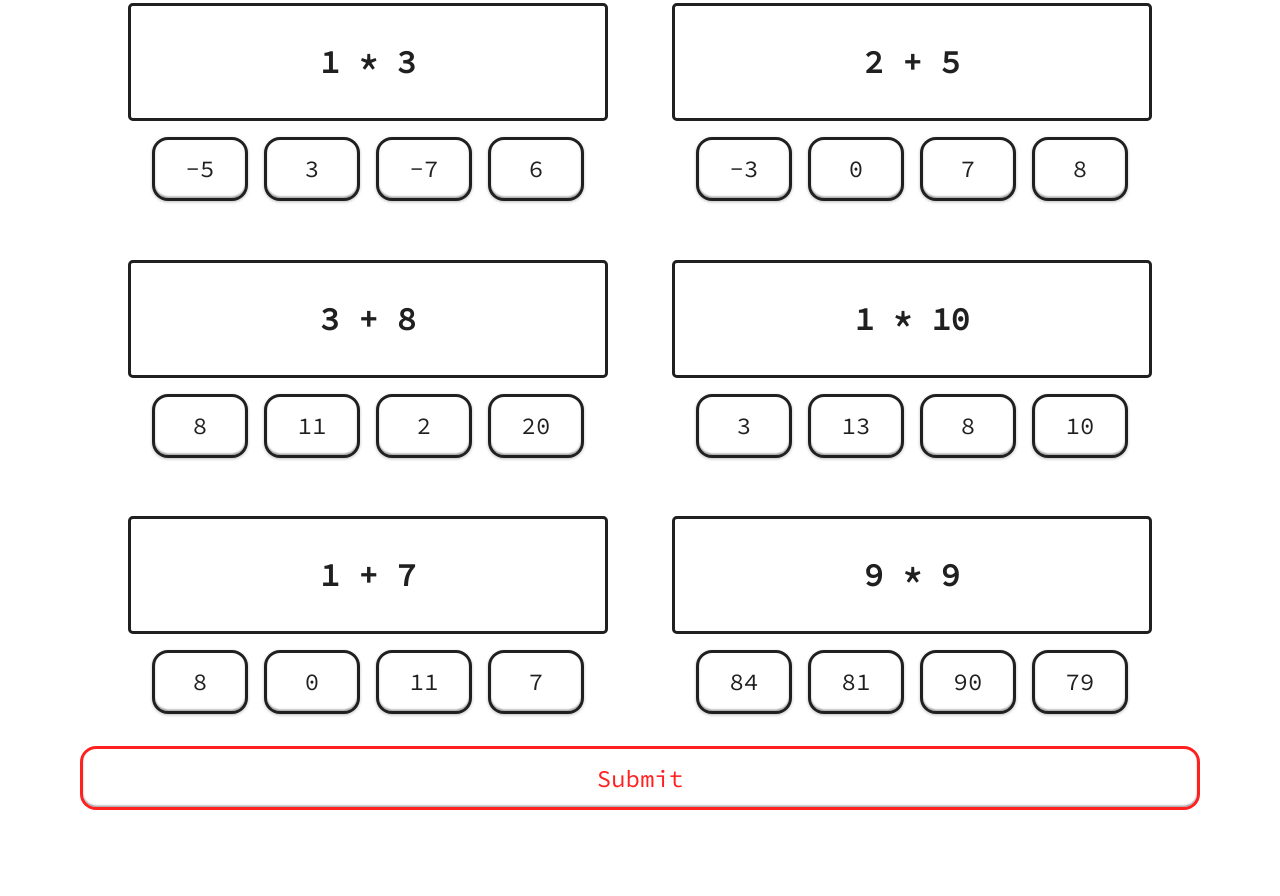
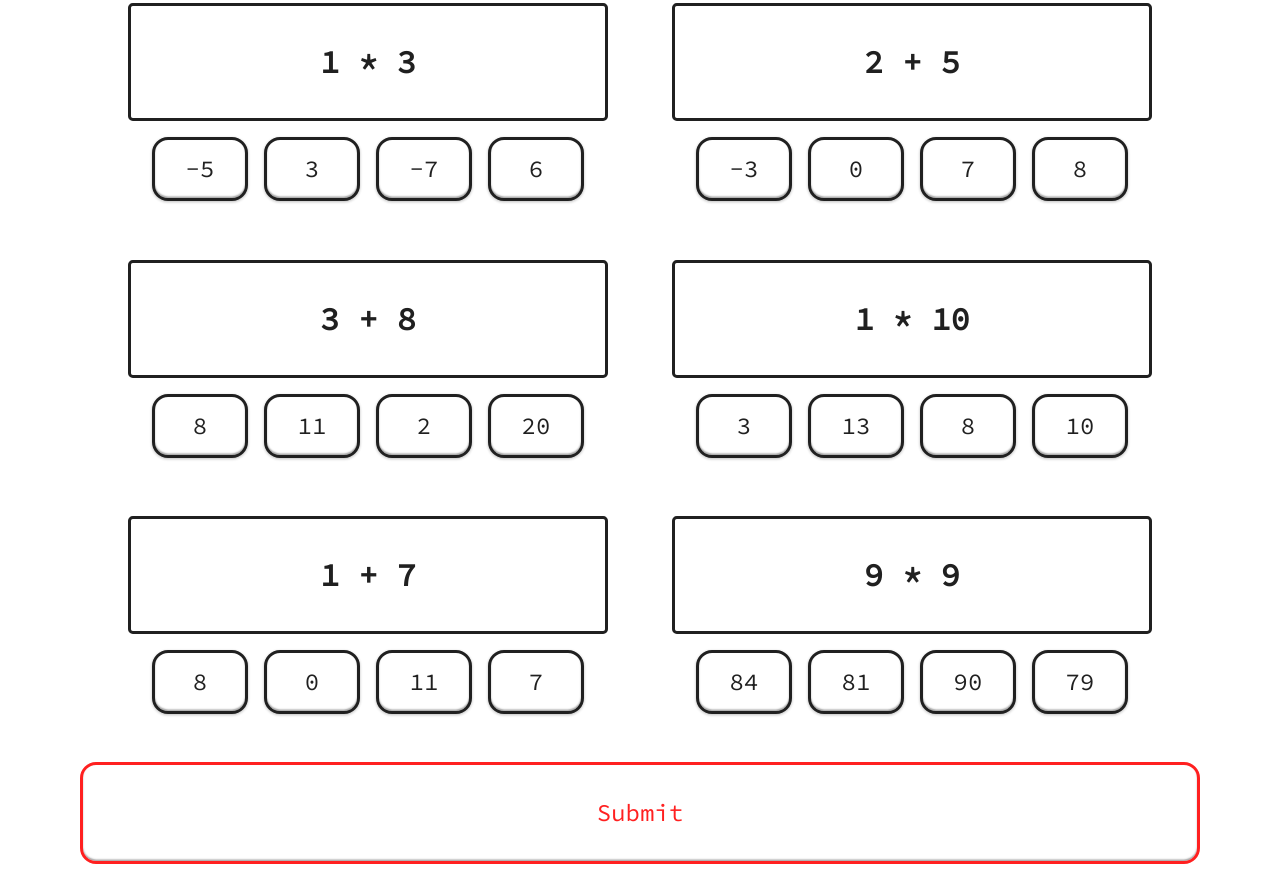
Before and after one commit to nujiak/mathsprint, a plain HTML site: page index.html in a window 1280 px wide. Shown: the part 734-1630 px from the top of the page. Before the commit the page ends 1560 px from the top, so only its background shows below. Drawn offline with Linux system fonts and the light colour scheme.

Commit message:
Increase submit button height

```diff
--- a/style.css
+++ b/style.css
@@ -139,8 +139,10 @@ button:disabled {
 }
 
 #submit {
+  line-height: 0;
   width: 100%;
-  margin: 0% 4rem;
+  margin: 1rem 4rem;
+  padding: 3rem;
   border: 0.2rem solid red;
   color: red;
   filter: none;
```
